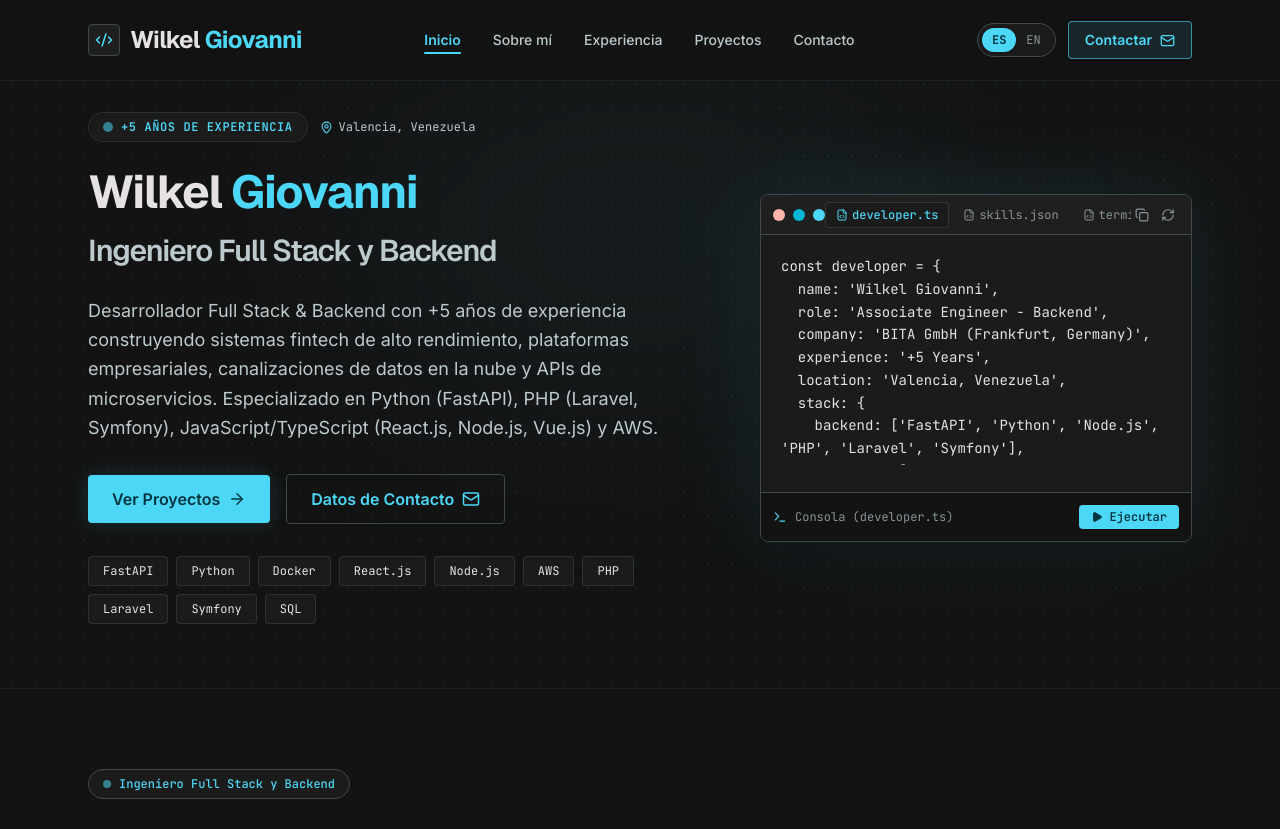
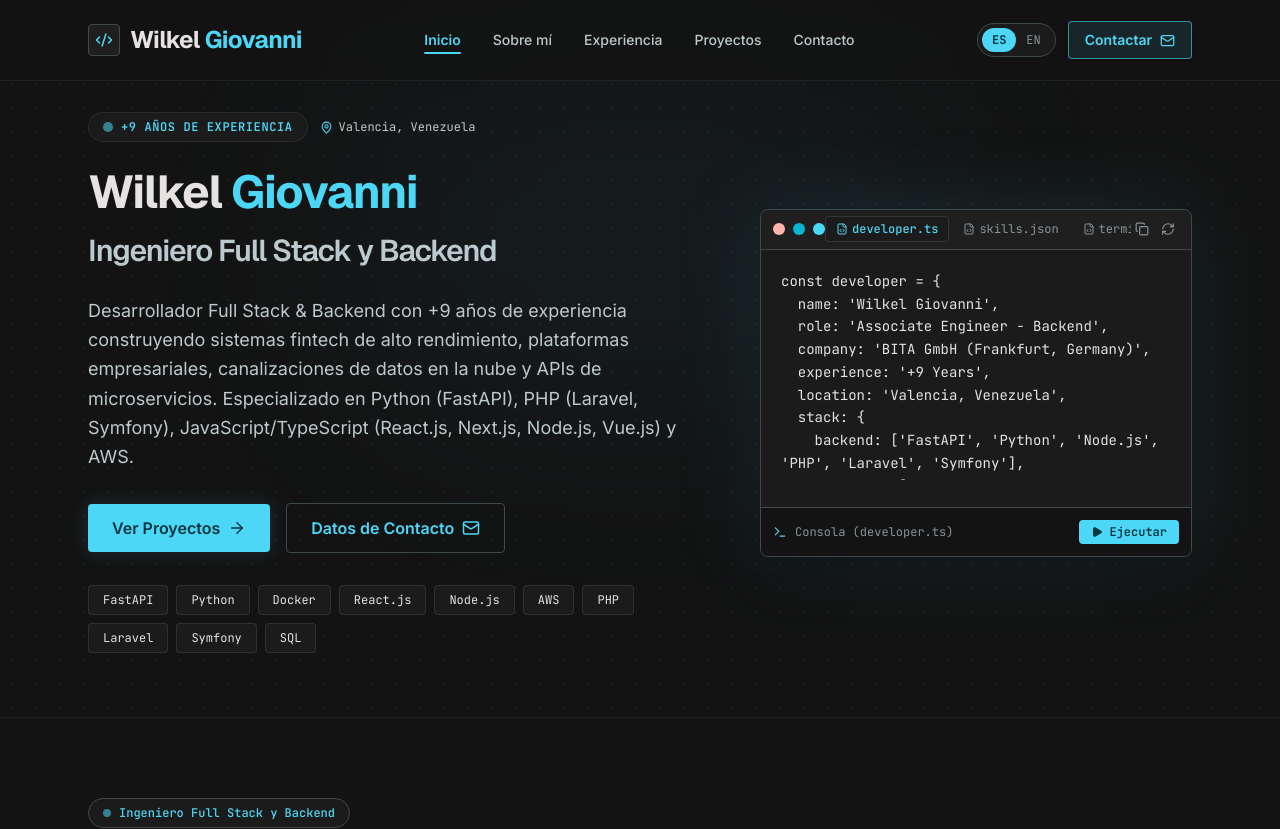
Before and after one commit to wgiovanni/portfolio, a React (Vite) app: page / in a window 1280 px wide. Shown: the top 829 px of the page. Built offline with nearby package versions, Linux system fonts and the light colour scheme.

Commit message:
ADD: Add favicon and update years experience

```diff
--- a/index.html
+++ b/index.html
@@ -5,6 +5,7 @@
     <meta name="viewport" content="width=device-width, initial-scale=1.0" />
     <title>Wilkel Giovanni - Software Engineer Portfolio</title>
     <meta name="description" content="Portfolio of a Full-Stack Software Architect specializing in high-performance applications and scalable architecture." />
+    <link rel="icon" type="image/svg+xml" href="/src/assets/favicon.svg" />
     <link rel="preconnect" href="https://fonts.googleapis.com" />
     <link rel="preconnect" href="https://fonts.gstatic.com" crossorigin />
     <link href="https://fonts.googleapis.com/css2?family=Geist:wght@400;500;600;700;800&family=Inter:wght@300;400;500;600;700&family=JetBrains+Mono:wght@400;500;600;700&display=swap" rel="stylesheet" />
--- a/src/data/portfolioData.ts
+++ b/src/data/portfolioData.ts
@@ -9,20 +9,20 @@ export const PERSONAL_INFO = {
     en: 'Full Stack & Backend Engineer'
   },
   status: {
-    es: '+5 AÑOS DE EXPERIENCIA',
-    en: '+5 YEARS EXPERIENCE'
+    es: '+9 AÑOS DE EXPERIENCIA',
+    en: '+9 YEARS EXPERIENCE'
   },
   contactStatus: {
     es: 'Disponible para Proyectos y Colaboraciones',
     en: 'Open to Collaborations & Projects'
   },
   bio: {
-    es: 'Desarrollador Full Stack & Backend con +5 años de experiencia construyendo sistemas fintech de alto rendimiento, plataformas empresariales, canalizaciones de datos en la nube y APIs de microservicios. Especializado en Python (FastAPI), PHP (Laravel, Symfony), JavaScript/TypeScript (React.js, Node.js, Vue.js) y AWS.',
-    en: 'Full Stack & Backend Developer with +5 years of experience building high-performance fintech systems, enterprise platforms, cloud data pipelines, and microservices APIs. Specialized in Python (FastAPI), PHP (Laravel, Symfony), JavaScript/TypeScript (React.js, Node.js, Vue.js), and AWS.'
+    es: 'Desarrollador Full Stack & Backend con +9 años de experiencia construyendo sistemas fintech de alto rendimiento, plataformas empresariales, canalizaciones de datos en la nube y APIs de microservicios. Especializado en Python (FastAPI), PHP (Laravel, Symfony), JavaScript/TypeScript (React.js, Next.js, Node.js, Vue.js) y AWS.',
+    en: 'Full Stack & Backend Developer with +9 years of experience building high-performance fintech systems, enterprise platforms, cloud data pipelines, and microservices APIs. Specialized in Python (FastAPI), PHP (Laravel, Symfony), JavaScript/TypeScript (React.js, Next.js, Node.js, Vue.js), and AWS.'
   },
   aboutBio: {
-    es: 'Ingeniero Full Stack y Backend con +5 años de experiencia. Actualmente trabajo como Associate Engineer - Backend en BITA GmbH (Frankfurt, Alemania), desarrollando infraestructura en la nube, APIs de microservicios y sistemas ETL para procesamiento masivo de datos de índices financieros. Mi stack incluye Python (FastAPI, Pandas, Dask), PHP (Laravel, Symfony), JavaScript (React.js, Node.js), Docker, SQL y AWS. Me enfoco en confiabilidad, arquitecturas escalables y en aportar valor real de negocio.',
-    en: 'Full Stack & Backend Engineer with +5 years of experience. Currently working as Associate Engineer - Backend at BITA GmbH (Frankfurt, Germany), developing cloud infrastructure, microservices APIs, and ETL systems for processing massive financial index data. My stack includes Python (FastAPI, Pandas, Dask), PHP (Laravel, Symfony), JavaScript (React.js, Node.js), Docker, SQL, and AWS. I focus on reliability, scalable architectures, and delivering real business value.'
+    es: 'Ingeniero Full Stack y Backend con +9 años de experiencia. Actualmente trabajo como Associate Engineer - Backend en BITA GmbH (Frankfurt, Alemania), desarrollando infraestructura en la nube, APIs de microservicios y sistemas ETL para procesamiento masivo de datos de índices financieros. Mi stack incluye Python (FastAPI, Pandas, Dask), PHP (Laravel, Symfony), JavaScript (React.js, Next.js, Node.js), Docker, SQL y AWS. Me enfoco en confiabilidad, arquitecturas escalables y en aportar valor real de negocio.',
+    en: 'Full Stack & Backend Engineer with +9 years of experience. Currently working as Associate Engineer - Backend at BITA GmbH (Frankfurt, Germany), developing cloud infrastructure, microservices APIs, and ETL systems for processing massive financial index data. My stack includes Python (FastAPI, Pandas, Dask), PHP (Laravel, Symfony), JavaScript (React.js, Next.js, Node.js), Docker, SQL, and AWS. I focus on reliability, scalable architectures, and delivering real business value.'
   },
   email: 'wilkelgiovanni@gmail.com',
   phone: '+58 412 765 8802',
@@ -69,7 +69,7 @@ export const UI_TRANSLATIONS = {
     spanishLevel: 'Nativo',
     englishLabel: 'Inglés:',
     englishLevel: 'Competencia profesional de trabajo',
-    expTitle: 'Experiencia Profesional (+5 Años)',
+    expTitle: 'Experiencia Profesional (+9 Años)',
     expSub: 'Trayectoria comprobada desarrollando soluciones web full stack, microservicios, arquitecturas empresariales y sistemas de datos.',
     present: 'Presente',
     projectsTag: 'Portafolio de Soluciones',
@@ -122,7 +122,7 @@ export const UI_TRANSLATIONS = {
     spanishLevel: 'Native',
     englishLabel: 'English:',
     englishLevel: 'Professional Working Proficiency',
-    expTitle: 'Professional Experience (+5 Years)',
+    expTitle: 'Professional Experience (+9 Years)',
     expSub: 'Proven track record building full-stack web solutions, microservices, enterprise architectures, and cloud data systems.',
     present: 'Present',
     projectsTag: 'Solutions Portfolio',
@@ -161,11 +161,11 @@ export const getTerminalTabs = (lang: Language): TerminalTab[] => [
   name: 'Wilkel Giovanni',
   role: 'Associate Engineer - Backend',
   company: 'BITA GmbH (Frankfurt, Germany)',
-  experience: '+5 Years',
+  experience: '+9 Years',
   location: 'Valencia, Venezuela',
   stack: {
     backend: ['FastAPI', 'Python', 'Node.js', 'PHP', 'Laravel', 'Symfony'],
-    frontend: ['React.js', 'Vue.js', 'JavaScript'],
+    frontend: ['React.js', 'Next.js', 'Vue.js', 'JavaScript'],
     data_and_cloud: ['AWS', 'Docker', 'Pandas', 'Dask', 'Coiled', 'SQL']
   },
   execute: () => {
@@ -183,7 +183,7 @@ developer.execute();`
   "developer": "Wilkel Giovanni",
   "current_role": "Associate Engineer - Backend at BITA GmbH",
   "backend": ["FastAPI", "Python", "Node.js", "PHP", "Laravel", "Symfony", "Spring Boot"],
-  "frontend": ["React.js", "Vue.js", "JavaScript", "Bootstrap"],
+  "frontend": ["React.js", "Next.js", "Vue.js", "JavaScript", "Bootstrap"],
   "data_and_etl": ["Pandas", "Jupyter", "Dask", "Coiled", "ETL Pipelines"],
   "databases": ["SQL", "MySQL", "PostgreSQL", "MS SQL Server"],
   "cloud_and_devops": ["AWS", "Docker", "Git", "GitHub", "Microservices"]
@@ -202,7 +202,7 @@ $ wilkel status
 [OK] Phone/WhatsApp: +58 412 765 8802
 
 $ wilkel skills --summary
-> ${lang === 'es' ? '+5 Años de Experiencia en Backend, Full Stack y Sistemas de Datos' : '+5 Years Experience in Backend, Full Stack & Data Systems'}
+> ${lang === 'es' ? '+9 Años de Experiencia en Backend, Full Stack y Sistemas de Datos' : '+9 Years Experience in Backend, Full Stack & Data Systems'}
 > ${lang === 'es' ? 'Fintech (Índices Financieros, Microservicios, ETL), Inmobiliario, Sistemas Empresariales y Bancarios' : 'Fintech (Financial Indices, Microservices, ETL), Real Estate, Enterprise & Banking Systems'}`
   }
 ];
@@ -439,7 +439,7 @@ export const SKILL_CATEGORIES: SkillCategory[] = [
   {
     category: 'Frontend Development',
     skills: [
-      { name: 'React.js & Node.js', level: 95, description: 'User interfaces, dashboards, state management, SPA routing.', badge: 'Primary' },
+      { name: 'React.js & Next.js', level: 95, description: 'User interfaces, dashboards, server-side rendering, and full-stack web applications.', badge: 'Primary' },
       { name: 'Vue.js', level: 92, description: 'Vuex, Vue Router, reactive single file components.', badge: 'Primary' },
       { name: 'JavaScript & HTML/CSS', level: 96, description: 'ES6+ standards, async promise workflows, responsive UI design.', badge: 'Expert' }
     ]
```
Also changed, not shown: src/assets/favicon.svg (added).
